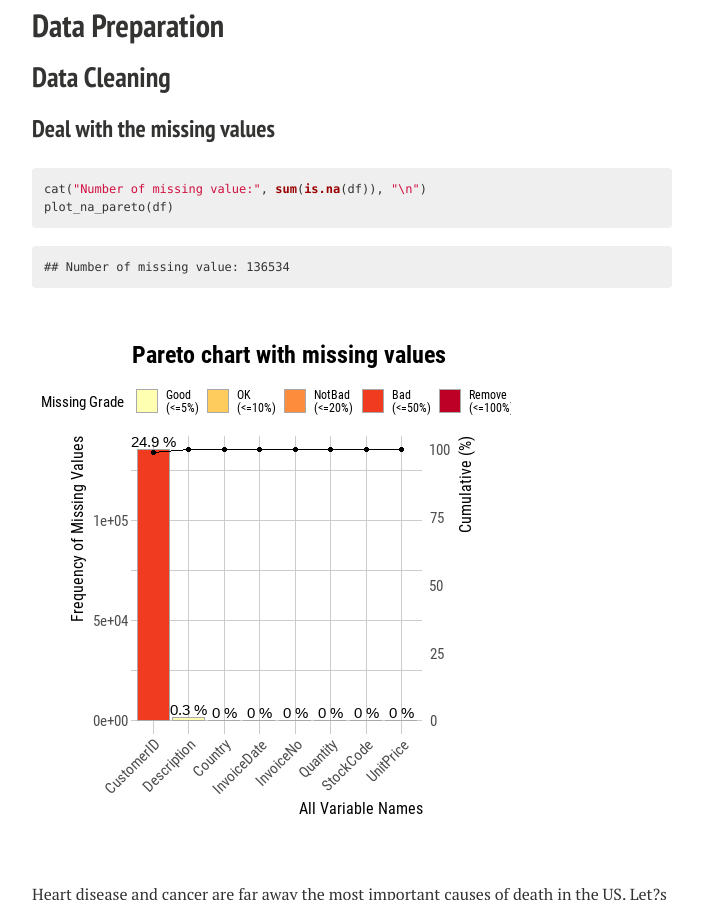
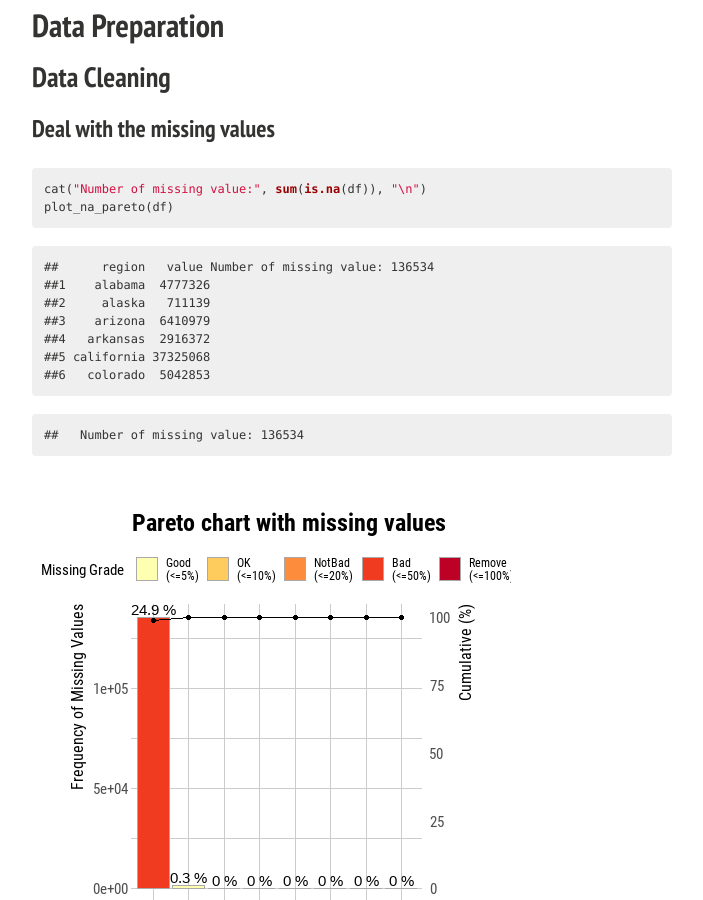
Before and after one commit to Janzhuj/janzhuj.github.io, a Jekyll site: the page built from _posts/2023-07-22-Online-Store-Customer-Segmentation.md, in a window 1280 px wide and 900 px high, scrolled down 1036 px. Shown: the whole window, without its empty margins (288-991 px from the left). Built offline with Jekyll 4.4.1, drawn with Linux system fonts in a browser that asks for light colours; nearby versions of some CDN libraries; library files that are not in the unit come from our copies; comment, search, counter and statistics services are not loaded.

Commit message:
Update 2023-07-22-Online-Store-Customer-Segmentation.md

```diff
--- a/_posts/2023-07-22-Online-Store-Customer-Segmentation.md
+++ b/_posts/2023-07-22-Online-Store-Customer-Segmentation.md
@@ -59,7 +59,17 @@ plot_na_pareto(df)
 {% endhighlight %}
 
 {% highlight text %}
-## Number of missing value: 136534
+##      region   value Number of missing value: 136534
+##1    alabama  4777326
+##2     alaska   711139
+##3    arizona  6410979
+##4   arkansas  2916372
+##5 california 37325068
+##6   colorado  5042853
+{% endhighlight %}
+
+{% highlight text %}
+##   Number of missing value: 136534
 {% endhighlight %}
 
 ![Rplot-1](/figs/2023-07-22-Online-Store-Customer-Segmentation/Rplot-1.png)
```
